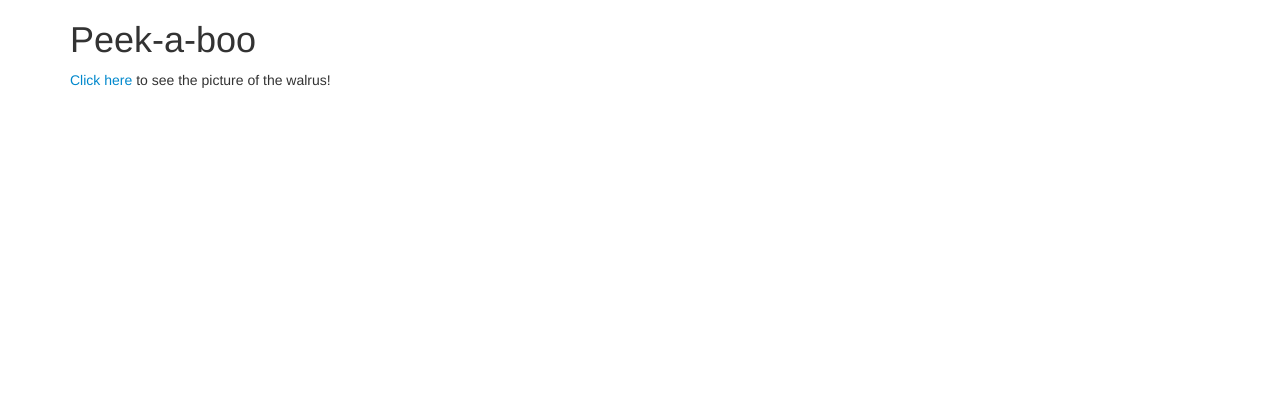
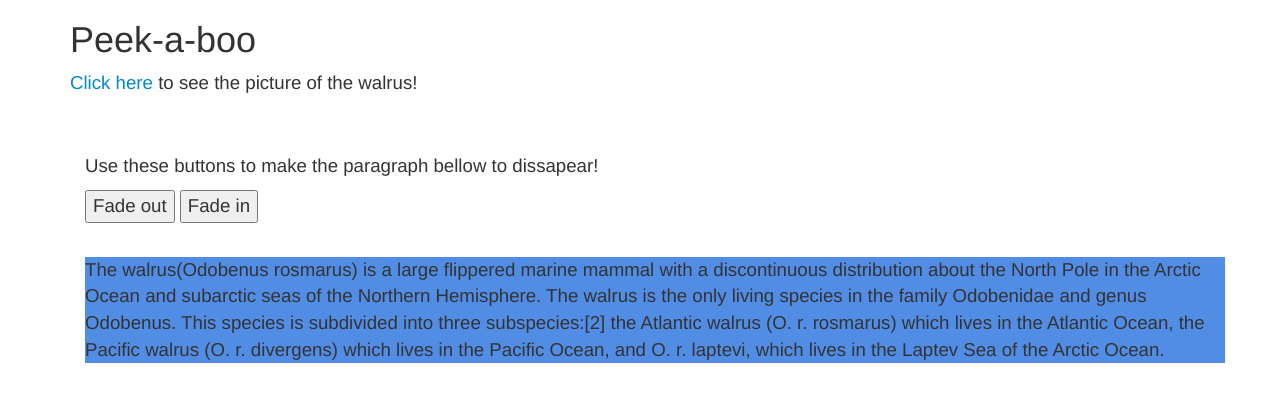
Before and after one commit to denniseortega/walrus-page, a plain HTML site: page index.html in a window 1280 px wide. Drawn offline with Linux system fonts and the light colour scheme.

Commit message:
add fade out and fade in paragraph to our page

```diff
--- a/css/styles.css
+++ b/css/styles.css
@@ -1,3 +1,7 @@
+body{
+  font-size: 14pt;
+}
+
 #image-showing{
   display: none;
 }
@@ -7,6 +11,11 @@
   color: #0088cc;
 }
 
-.clickable:hover {
-  text-decoration: underline;
+#fading-info{
+  margin-top: 5%;
 }
+
+#info {
+  margin-top: 3%;
+  background: #528de5;
+}
--- a/index.html
+++ b/index.html
@@ -19,6 +19,14 @@
 
         <img src="img/img.jpg">
       </div>
+
+      <div class="container" id="fading-info">
+        <p>Use these buttons to make the paragraph bellow to dissapear!</p>
+        <button id="button1">Fade out</button>
+        <button id="button2">Fade in</button>
+
+        <p id="info">The walrus(Odobenus rosmarus) is a large flippered marine mammal with a discontinuous distribution about the North Pole in the Arctic Ocean and subarctic seas of the Northern Hemisphere. The walrus is the only living species in the family Odobenidae and genus Odobenus. This species is subdivided into three subspecies:[2] the Atlantic walrus (O. r. rosmarus) which lives in the Atlantic Ocean, the Pacific walrus (O. r. divergens) which lives in the Pacific Ocean, and O. r. laptevi, which lives in the Laptev Sea of the Arctic Ocean.</p>
+      </div>
     </div>
   </body>
 
--- a/js/scripts.js
+++ b/js/scripts.js
@@ -3,4 +3,10 @@ $(document).ready(function(){
     $("#image-showing").toggle();
     $("#image-hidden").toggle();
   });
+  $("#button1").click(function() {
+    $("#info").fadeOut("slow");
+  });
+  $("#button2").click(function() {
+    $("#info").fadeIn(1500);
+  });
 });
```
